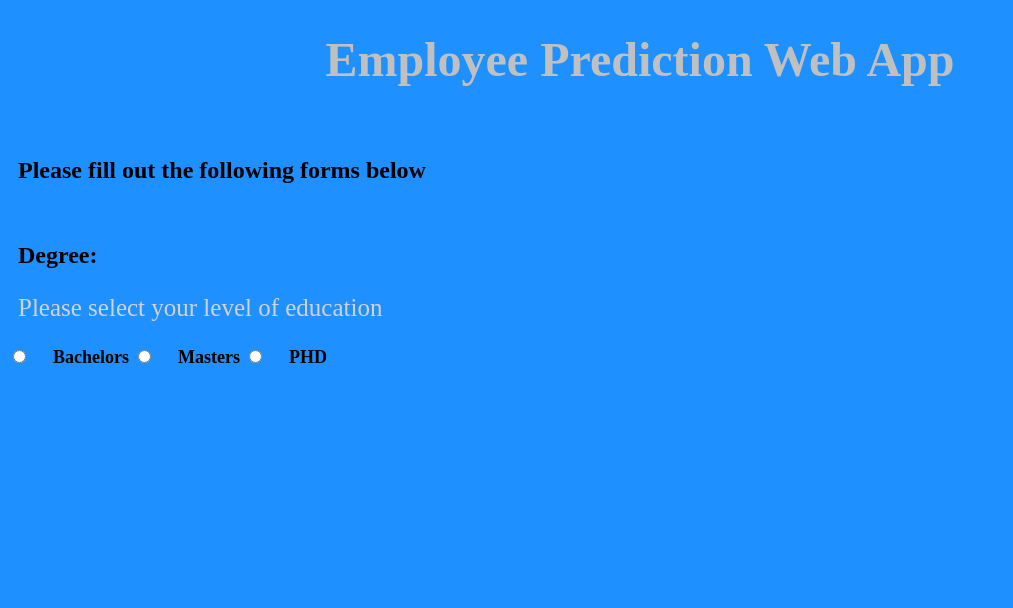
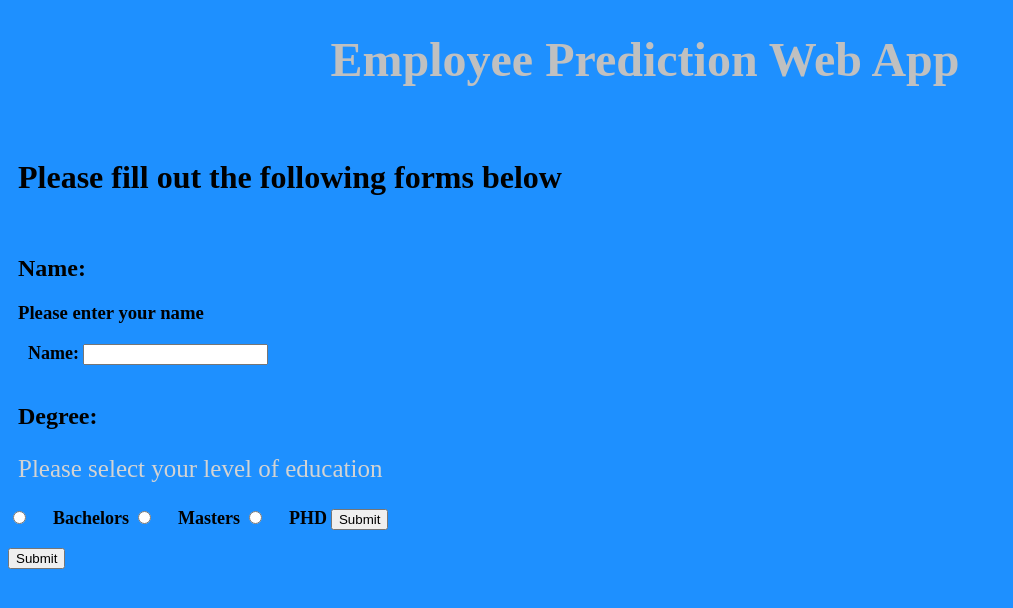
Before and after one commit to MarsTheProgrammer/Employee-Duration-Prediction, a Flask app: page / in a window 1280 px wide. Shown: the top 608 px of the page, without its empty margins (0-1013 px from the left). Run offline with Flask 2, Linux system fonts and the light colour scheme.

Commit message:
added name form and submit button

```diff
--- a/static/style.css
+++ b/static/style.css
@@ -4,19 +4,29 @@ body {
 }
 
 /* Employee Predction Web App*/
-h1 {
+#pagetitle {
     color: silver;
     font-size: 48px;
     text-align: center;
 }
 
-/* Fill fors*/
+h1 {
+    padding-left: 10px;
+    color: black;
+}
+
+/* Fill forms*/
 h2 {
     padding-left: 10px;
     color: black;
 }
 
-/* Employee Predction Web App*/
+h3 {
+    padding-left: 10px;
+    color: black;
+}
+
+/* Employee Prediction Web App*/
 label {
     color: black;
     font-weight: bold;
@@ -24,7 +34,7 @@ label {
     padding-left: 20px;
 }
 
-/* Employee Predction Web App*/
+/* Please select your level of education*/
 #degree {
     color: lightgray;
     font-size: 25px;
--- a/templates/profile.html
+++ b/templates/profile.html
@@ -4,12 +4,18 @@
 
 <title>Employee Prediction</title>
 <link rel="stylesheet" type="text/css" href="{{ url_for('static', filename='style.css') }}">
-<h1>Employee Prediction Web App</h1>
+<h1 id="pagetitle">Employee Prediction Web App</h1>
 <br>
 
-<h2>Please fill out the following forms below</h2><br>
+<h1>Please fill out the following forms below</h1><br>
 
+<h2 id="name">Name:</h2>
+<h3>Please enter your name</h3>
 
+<form>
+    <label for="name">Name: </label>
+    <input type="text" id="fname" name="fname">
+</form><br>
 
 <h2 id="degreeheading">Degree:</h2>
 
@@ -21,6 +27,11 @@
     <label for="bachelor">Masters</label>
     <input type="radio" id="phd" name="degree" value="PHD">
     <label for="bachelor">PHD</label>
+    <input type="submit" value="Submit">
+</form>
+<br>
+<form>
+    <input type="submit" value="Submit">
 </form>
 
 </body>
```
